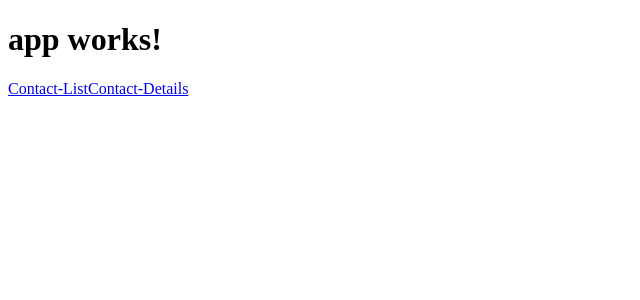
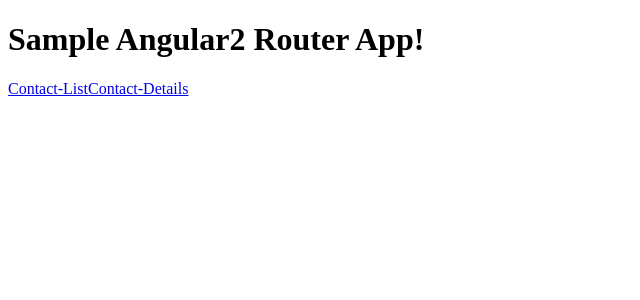
Before and after one commit to madhankumar028/Angular2-Router, an Angular app: page / in a window 1280 px wide. Shown: the top 300 px of the page, without its empty margins (0-640 px from the left). Built offline with nearby package versions, Linux system fonts and the light colour scheme.

Commit message:
changed router name to standard convention

```diff
--- a/src/app/app.component.html
+++ b/src/app/app.component.html
@@ -2,7 +2,7 @@
   {{title}}
 </h1>
 <nav>
-  <a [routerLink]="['/contact-list']">Contact-List</a>
-  <a [routerLink]="['/contact-details']">Contact-Details</a>
+  <a [routerLink]="['/app-contact-list']">Contact-List</a>
+  <a [routerLink]="['/app-contact-details']">Contact-Details</a>
 </nav>
 <router-outlet></router-outlet>
--- a/src/app/app.component.ts
+++ b/src/app/app.component.ts
@@ -6,5 +6,5 @@
   styleUrls: ['./app.component.css']
 })
 export class AppComponent {
-  title = 'app works!';
+  title = 'Sample Angular2 Router App!';
 }
--- a/src/app/app.router.ts
+++ b/src/app/app.router.ts
@@ -4,8 +4,8 @@
 import { ContactDetailsComponent } from './contact/contact.details.component';
 
 export const routes: Routes = [
-  { path: 'contact-list', component: ContactListComponent },
-  { path: 'contact-details', component: ContactDetailsComponent }
+  { path: 'app-contact-list', component: ContactListComponent },
+  { path: 'app-contact-details', component: ContactDetailsComponent }
 ];
 
 export const routing: ModuleWithProviders = RouterModule.forRoot(routes);
--- a/src/app/contact/contact.details.component.ts
+++ b/src/app/contact/contact.details.component.ts
@@ -1,7 +1,7 @@
 import { Component } from '@angular/core';
 
 @Component({
-    selector: 'contact-details',
+    selector: 'app-contact-details',
     template: `
         <div className="container">
             <div className="row">
--- a/src/app/contact/contact.list.component.ts
+++ b/src/app/contact/contact.list.component.ts
@@ -1,7 +1,7 @@
 import { Component } from '@angular/core';
 
 @Component({
-    selector: 'contact-list',
+    selector: 'app-contact-list',
     template: `
         <div className="container">
             <div className="row">
```
